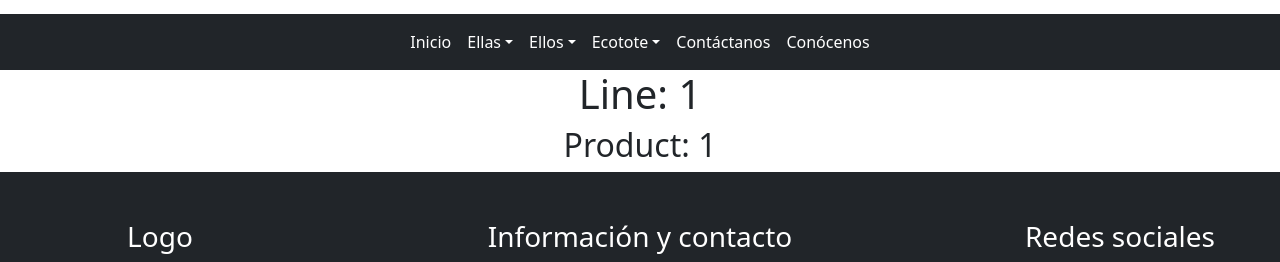
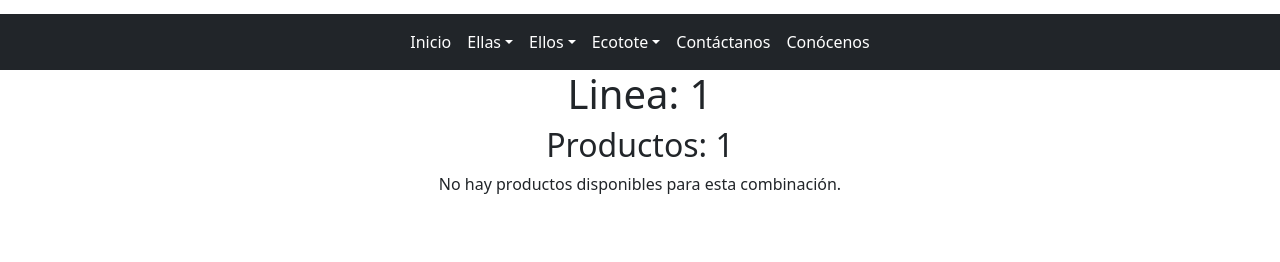
Before and after one commit to LuisRCbmo/artesano-frontend, a React (Create React App) app: page /line/1/productTitle/1 in a window 1280 px wide. Shown: the part 228-490 px from the top of the page. Built offline with nearby package versions, Linux system fonts and the light colour scheme.

Commit message:
feat: catalogo dinamico implementado
Novedades:
	- Json modificado para que los cataglos funcion segun products info
	- boton de incio funcional

```diff
--- a/public/utils/variables.json
+++ b/public/utils/variables.json
@@ -20,19 +20,16 @@
 
   "products_info": [
     {
-      "src": "https://www.cotopaxi.com.ec/sites/default/files/2020-08/Gris_0.png",
       "title": "Producto 2",
       "type": "Billeteras",
       "line": "Ellas"
     },
     {
-      "src": "https://www.cotopaxi.com.ec/sites/default/files/2020-08/Gris_0.png",
       "title": "Producto 3",
       "type": "Desk Pad",
       "line": "Ellos"
     },
     {
-      "src": "https://www.cotopaxi.com.ec/sites/default/files/2020-08/Gris_0.png",
       "title": "Producto 1",
       "type": "Carteras",
       "line": ["Ellas", "Ecotote"]
--- a/src/App.js
+++ b/src/App.js
@@ -90,9 +90,9 @@ function App() {
   }));
 
   const staticNavItems = [
-    { name: "Inicio", href: "#" },
-    { name: "Contáctanos", href: "#" },
-    { name: "Conócenos", href: "#" },
+    { name: "Inicio", route: "/" },
+    { name: "Contáctanos", route: "#" },
+    { name: "Conócenos", route: "#" },
   ];
 
   const navItemsWithStatic = [
@@ -101,6 +101,8 @@ function App() {
     staticNavItems[1],
     staticNavItems[2],
   ];
+
+
 
   return (
     <div className="App">
@@ -120,7 +122,7 @@ function App() {
 
           <Route
             path="/line/:lineTitle/productTitle/:productTitle"
-            element={<DynamicCatalog />}
+            element={<DynamicCatalog products_info={data.products_info} />}
           />
         </Routes>
       </BrowserRouter>
--- a/src/components/molecules/AdNavbar/AdNavbar.jsx
+++ b/src/components/molecules/AdNavbar/AdNavbar.jsx
@@ -50,10 +50,10 @@ const AdNavbar = ({ navItems }) => {
               }
               return (
                 <Nav.Link
-                  href={navGroup.href}
                   className="ad-navbar-item-light
                   ad-navbar-text-start"
                   key={index}
+                  onClick={() => navigate(navGroup.route)}
                 >
                   {navGroup.name}
                 </Nav.Link>
--- a/src/components/organism/linesSection/linesSection.jsx
+++ b/src/components/organism/linesSection/linesSection.jsx
@@ -1,6 +1,6 @@
-import React from 'react'
+import React from "react";
 
-import "./lineSection.scss"
+import "./lineSection.scss";
 
 import Container from "react-bootstrap/Container";
 import Row from "react-bootstrap/Row";
@@ -8,20 +8,23 @@ import Col from "react-bootstrap/Col";
 
 import Card from "../../molecules/card/card";
 
-
-const linesSection = ({lines}) => {
+const linesSection = ({ lines }) => {
   return (
     <Container>
       <h1>Lineas de productos</h1>
       <Row>
         {lines.map((line, index) => (
-          <Col className='add-col-center-contend' key={index} xs={12} xl={6}>
-            <Card type="line" src={line.src} title={line.line}/>
+          <Col className="add-col-center-contend" key={index} xs={12} xl={6}>
+            <Card
+              type="line"
+              src="https://www.cotopaxi.com.ec/sites/default/files/2020-08/Gris_0.png"
+              title={line.line}
+            />
           </Col>
         ))}
       </Row>
     </Container>
-  )
-}
+  );
+};
 
-export default linesSection
+export default linesSection;
--- a/src/components/organism/productsSection/productsSection.jsx
+++ b/src/components/organism/productsSection/productsSection.jsx
@@ -13,7 +13,7 @@ const productsSection = ({ products }) => {
       <Row>
         {products.map((product, index) => (
           <Col key={index} xs={6} lg={4}>
-            <Card type="product" src={product.src} title={product.type}/>
+            <Card type="product" src="https://www.cotopaxi.com.ec/sites/default/files/2020-08/Gris_0.png" title={product.type}/>
           </Col>
         ))}
       </Row>
--- a/src/components/templates/dynamicCatalog/dynamicCatalog.jsx
+++ b/src/components/templates/dynamicCatalog/dynamicCatalog.jsx
@@ -1,16 +1,42 @@
 import React from "react";
-
 import { useParams } from "react-router-dom";
 
+import './dynamicCatalog.scss';
 
-const DynamicCatalog = () => {
+import Container from "react-bootstrap/Container";
+import Row from "react-bootstrap/Row";
+import Col from "react-bootstrap/Col";
+
+import Card from "../../molecules/card/card";
+
+const DynamicCatalog = ({ products_info }) => {
   const { lineTitle, productTitle } = useParams();
 
+  const filteredProducts = products_info.filter((product) => {
+    const linesArray = product.line;
+    return linesArray.includes(lineTitle) && product.type === productTitle;
+  });
+
   return (
-    <>
-      <h1>Line: {lineTitle}</h1>
-      <h2>Product: {productTitle}</h2>
-    </>
+    <Container className="ad-dinamic-catalog-container">
+      <h1>Linea: {lineTitle}</h1>
+      <h2>Productos: {productTitle}</h2>
+      <Row>
+        {filteredProducts.length > 0 ? (
+          filteredProducts.map((product, index) => (
+            <Col key={index} xs={6} lg={4}>
+              <Card
+                type="product"
+                src="https://www.cotopaxi.com.ec/sites/default/files/2020-08/Gris_0.png"
+                title={product.type}
+              />
+            </Col>
+          ))
+        ) : (
+          <p>No hay productos disponibles para esta combinación.</p>
+        )}
+      </Row>
+    </Container>
   );
 };
 
--- /dev/null
+++ b/src/components/templates/dynamicCatalog/dynamicCatalog.scss
@@ -0,0 +1,5 @@
+.ad-dinamic-catalog{
+    &-container {
+        min-height: 512px;
+    }
+}
```
